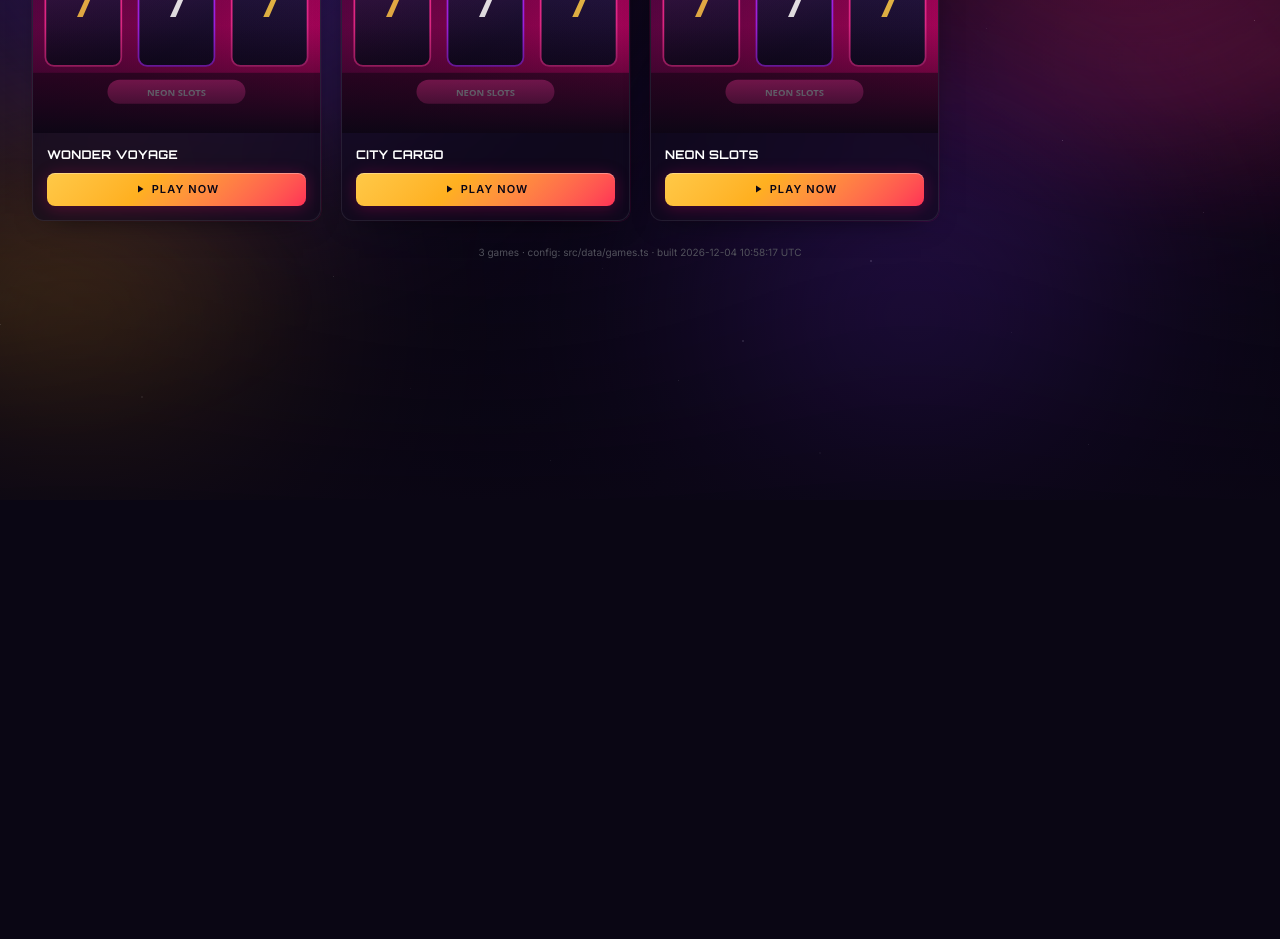
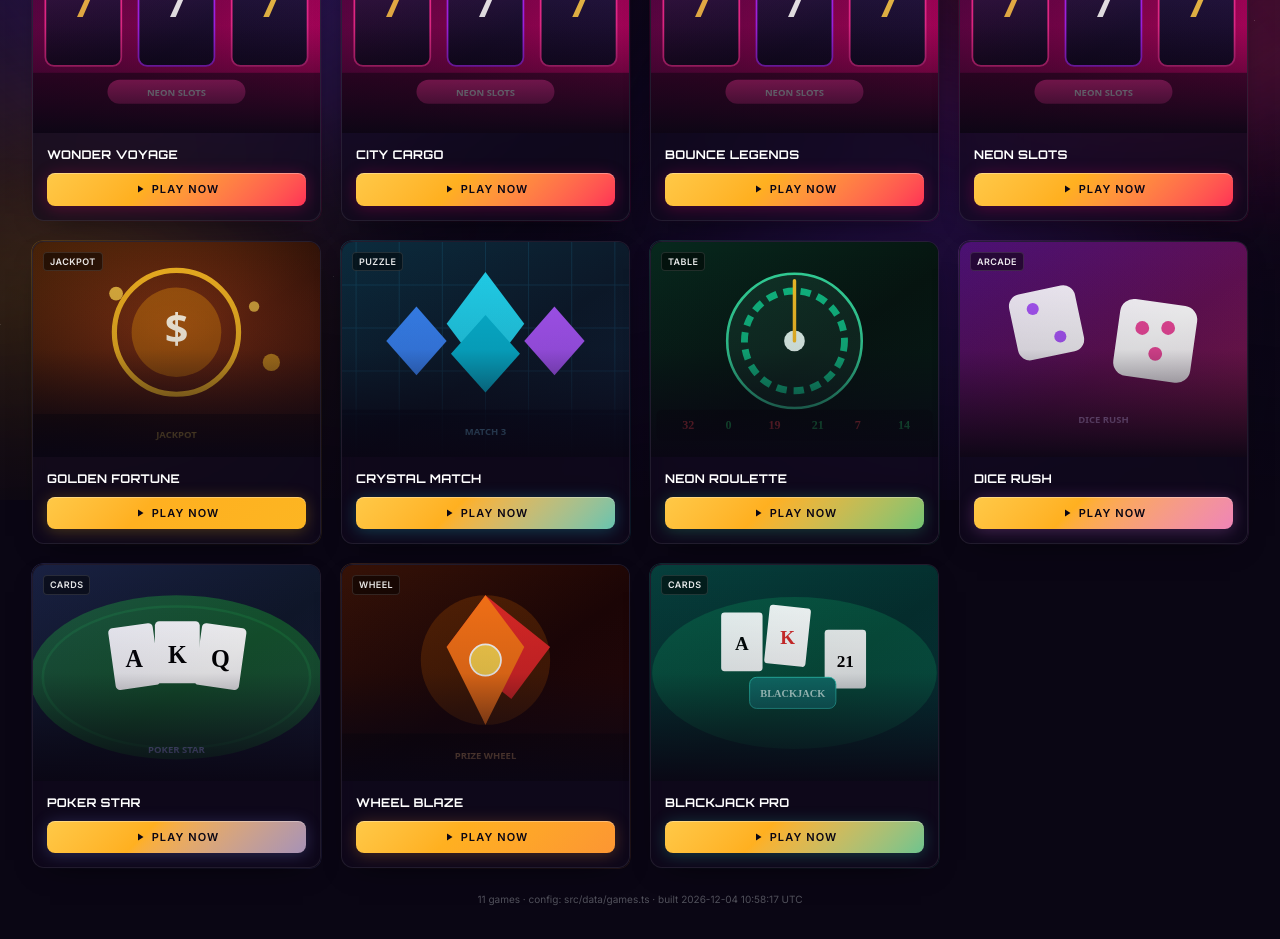
Before and after one commit to nextgen0090/GamesDashboard, a React (Vite) app: page / in a window 1280 px wide. Shown: the part 300-1239 px from the top of the page. Before the commit the page ends 800 px from the top, so only its background shows below. Built offline with nearby package versions, Linux system fonts and the light colour scheme.

Commit message:
Update games.ts

```diff
--- a/src/data/games.ts
+++ b/src/data/games.ts
@@ -28,6 +28,17 @@ export const games: Game[] = [
         category: 'Puzzle',
     },
     {
+        id: 'bounce-legends',
+        name: 'Bounce Legends',
+        tagline: 'Hoops!',
+        url: 'https://shaffan-nextgen.github.io/BounceLegends-Build/',
+        image: '/games/neon-slots.svg',
+        gradientFrom: '#ff006e',
+        gradientTo: '#8338ec',
+        glow: '#ff006e',
+        category: 'Arcade',
+    },
+    {
         id: 'neon-slots',
         name: 'Neon Slots',
         tagline: 'Spin the reels under city lights',
@@ -38,4 +49,81 @@ export const games: Game[] = [
         glow: '#ff006e',
         category: 'Slots',
     },
+    {
+        id: 'golden-fortune',
+        name: 'Golden Fortune',
+        tagline: 'Chase the jackpot glow',
+        url: 'https://golden-fortune-game.workers.dev',
+        image: '/games/golden-fortune.svg',
+        gradientFrom: '#f59e0b',
+        gradientTo: '#ef4444',
+        glow: '#fbbf24',
+        category: 'Jackpot',
+    },
+    {
+        id: 'crystal-match',
+        name: 'Crystal Match',
+        tagline: 'Match gems, unlock cascades',
+        url: 'https://crystal-match-game.workers.dev',
+        image: '/games/crystal-match.svg',
+        gradientFrom: '#06b6d4',
+        gradientTo: '#3b82f6',
+        glow: '#22d3ee',
+        category: 'Puzzle',
+    },
+    {
+        id: 'roulette-neon',
+        name: 'Neon Roulette',
+        tagline: 'Where the wheel never sleeps',
+        url: 'https://neon-roulette-game.workers.dev',
+        image: '/games/roulette-neon.svg',
+        gradientFrom: '#10b981',
+        gradientTo: '#059669',
+        glow: '#34d399',
+        category: 'Table',
+    },
+    {
+        id: 'dice-rush',
+        name: 'Dice Rush',
+        tagline: 'Roll fast, win faster',
+        url: 'https://dice-rush-game.workers.dev',
+        image: '/games/dice-rush.svg',
+        gradientFrom: '#a855f7',
+        gradientTo: '#ec4899',
+        glow: '#e879f9',
+        category: 'Arcade',
+    },
+    {
+        id: 'poker-star',
+        name: 'Poker Star',
+        tagline: 'All-in under the spotlight',
+        url: 'https://poker-star-game.workers.dev',
+        image: '/games/poker-star.svg',
+        gradientFrom: '#6366f1',
+        gradientTo: '#8b5cf6',
+        glow: '#818cf8',
+        category: 'Cards',
+    },
+    {
+        id: 'wheel-blaze',
+        name: 'Wheel Blaze',
+        tagline: 'Fire up the prize wheel',
+        url: 'https://wheel-blaze-game.workers.dev',
+        image: '/games/wheel-blaze.svg',
+        gradientFrom: '#f97316',
+        gradientTo: '#dc2626',
+        glow: '#fb923c',
+        category: 'Wheel',
+    },
+    {
+        id: 'blackjack-pro',
+        name: 'Blackjack Pro',
+        tagline: 'Beat the dealer in style',
+        url: 'https://blackjack-pro-game.workers.dev',
+        image: '/games/blackjack-pro.svg',
+        gradientFrom: '#14b8a6',
+        gradientTo: '#0ea5e9',
+        glow: '#2dd4bf',
+        category: 'Cards',
+    },
 ]
```
Lines whose indentation alone changed are shown as unchanged.
